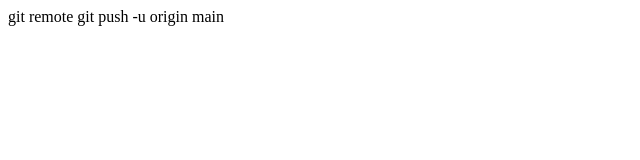
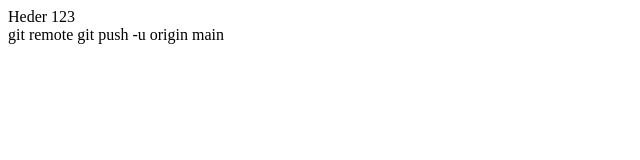
Before and after one commit to VovkOL/my-project-, a plain HTML site: page index.html in a window 1280 px wide. Shown: the whole page, without its empty margins (0-640 px from the left). Drawn offline with Linux system fonts and the light colour scheme.

Commit message:
Update index.html

```diff
--- a/index.html
+++ b/index.html
@@ -1,4 +1,4 @@
-<!DOCTYPE html>
+ <!DOCTYPE html>
 <html lang="en">
 <head>
   <meta charset="UTF-8">
@@ -6,6 +6,7 @@
   <title>Document</title>
 </head>
 <body>
+  <header>Heder 123</header>
 
 </body>
 </html>git remote
```
